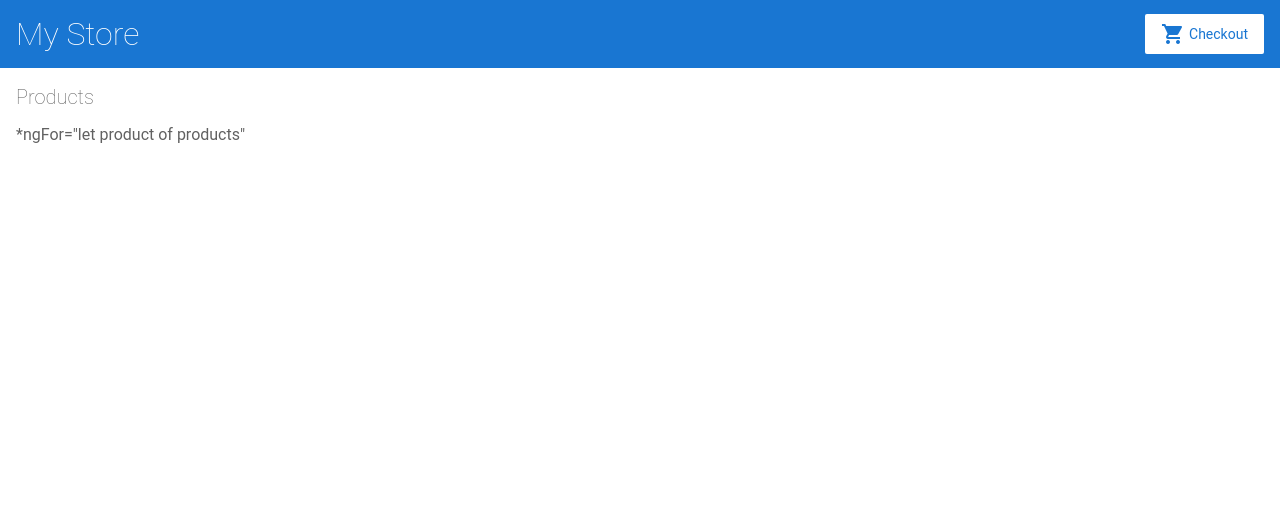
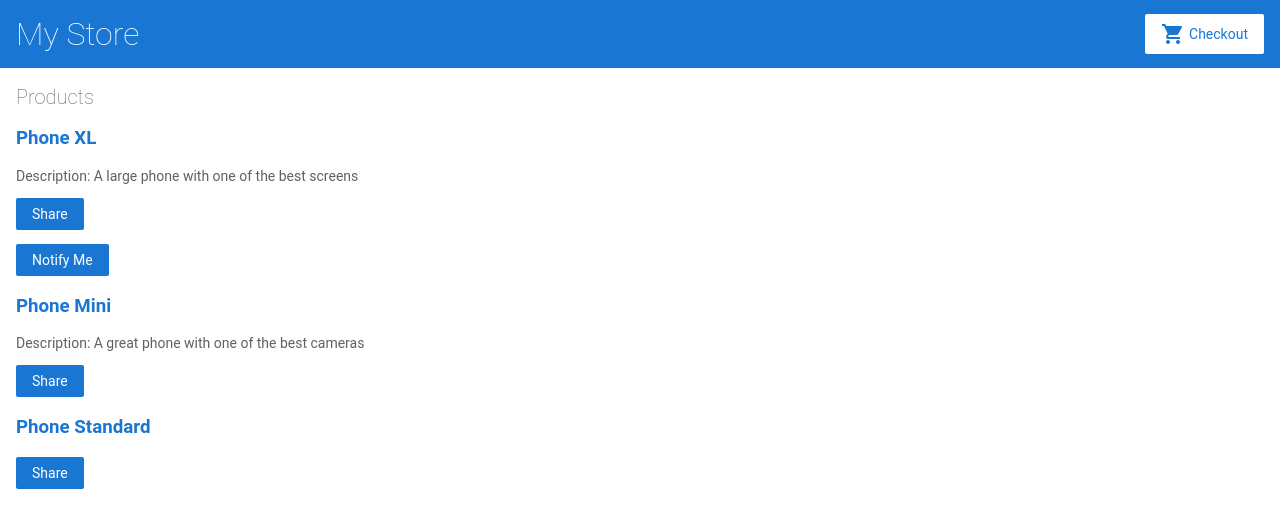
Before and after one commit to marvin-hehimself/angular-tutorial2, an Angular app: page / in a window 1280 px wide. Shown: the top 528 px of the page. Built offline with nearby package versions, Linux system fonts and the light colour scheme.

Commit message:
3 files modified, 4 added

```diff
--- a/src/app/app.module.ts
+++ b/src/app/app.module.ts
@@ -6,6 +6,7 @@
 import { AppComponent } from './app.component';
 import { TopBarComponent } from './top-bar/top-bar.component';
 import { ProductListComponent } from './product-list/product-list.component';
+import { ProductAlertsComponent } from './product-alerts/product-alerts.component';
 
 @NgModule({
   imports: [
@@ -18,7 +19,8 @@
   declarations: [
     AppComponent,
     TopBarComponent,
-    ProductListComponent
+    ProductListComponent,
+    ProductAlertsComponent
   ],
   bootstrap: [
     AppComponent
--- /dev/null
+++ b/src/app/product-alerts/product-alerts.component.html
@@ -0,0 +1,3 @@
+<p *ngIf="product && product.price > 700">
+  <button type="button" (click)="notify.emit()">Notify Me</button>
+</p>
--- a/src/app/product-list/product-list.component.html
+++ b/src/app/product-list/product-list.component.html
@@ -1,8 +1,15 @@
 <h2>Products</h2>
 
-<div>*ngFor="let product of products"</div>
-<!--
-Copyright Google LLC. All Rights Reserved.
-Use of this source code is governed by an MIT-style license that
-can be found in the LICENSE file at https://angular.io/license
--->
+<div *ngFor="let product of products">
+  <h3>
+    <a [title]="product.name + ' details'">
+      {{ product.name }}
+    </a>
+  </h3>
+
+  <p *ngIf="product.description">Description: {{ product.description }}</p>
+  <button type="button" (click)="share()">Share</button>
+
+  <app-product-alerts [product]="product" (notify)="onNotify()">
+  </app-product-alerts>
+</div>
--- a/src/app/product-list/product-list.component.ts
+++ b/src/app/product-list/product-list.component.ts
@@ -5,7 +5,7 @@
 @Component({
   selector: 'app-product-list',
   templateUrl: './product-list.component.html',
-  styleUrls: ['./product-list.component.css']
+  styleUrls: ['./product-list.component.css'],
 })
 export class ProductListComponent {
   products = products;
@@ -13,8 +13,11 @@
   share() {
     window.alert('The product has been shared!');
   }
+
+  onNotify() {
+    window.alert('You will be notified when the product goes on sale');
+  }
 }
-
 
 /*
 Copyright Google LLC. All Rights Reserved.
```
Also changed, not shown: src/app/product-alerts/product-alerts.component.ts (added, +12 -0 lines), src/app/product-alerts/product-alerts.component.css (added), 1 other file (tests, documents, lock files or other folders).
